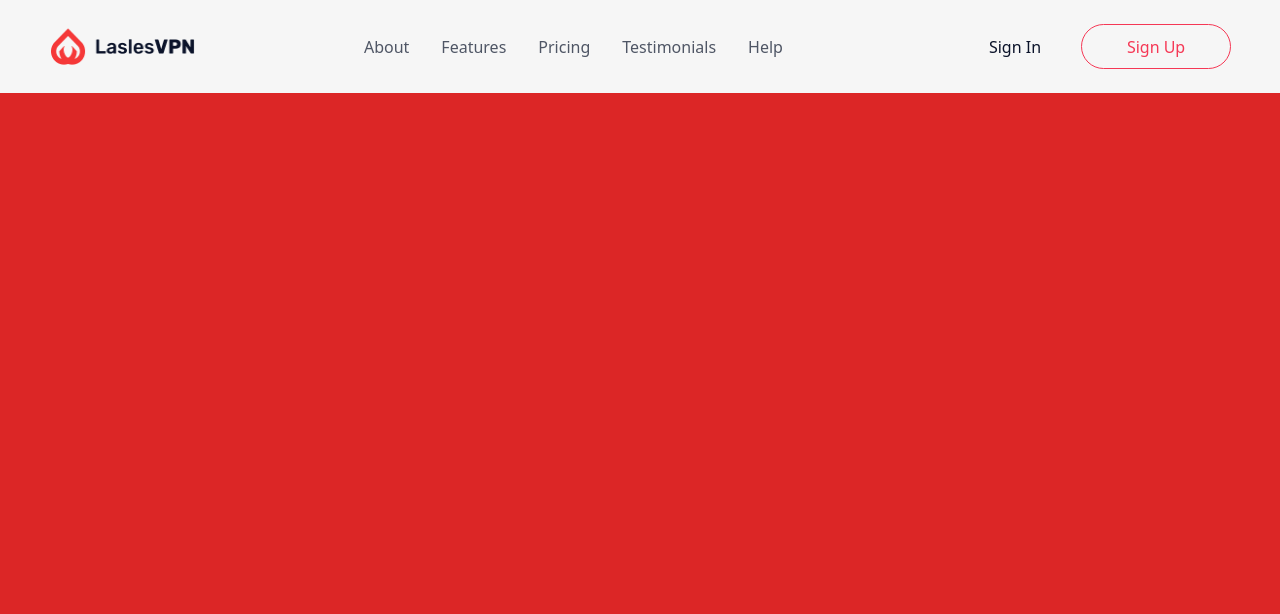
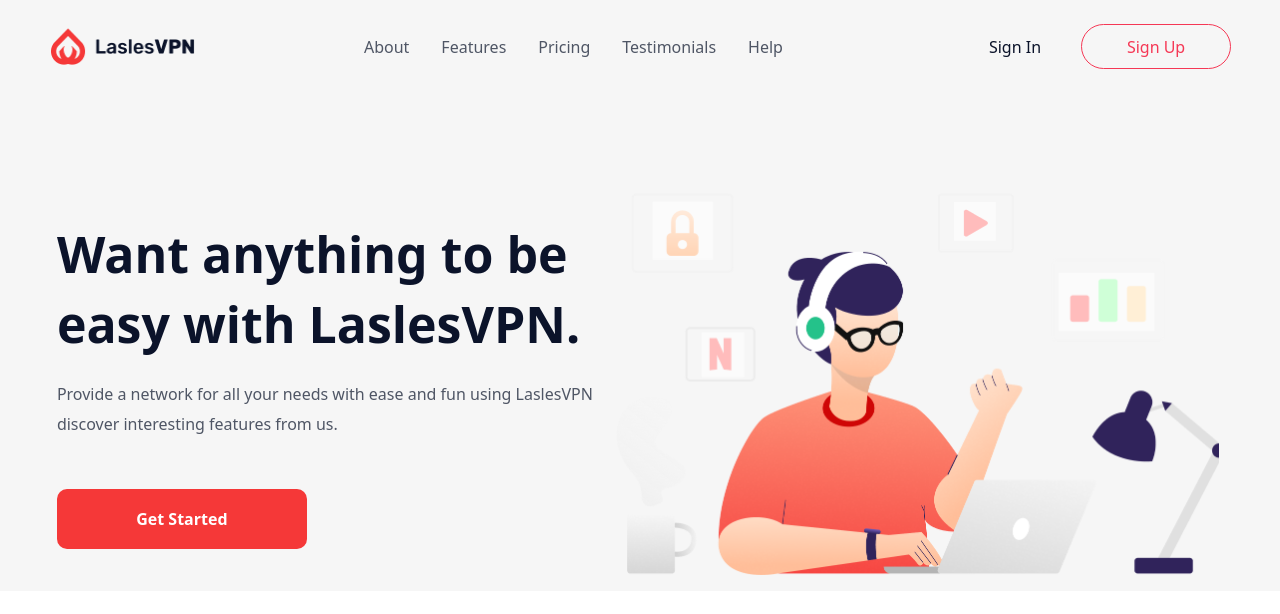
Before and after one commit to nordeeen/Landingpage-LaslesVPN, a React (Create React App) app: page / in a window 1280 px wide. Shown: the top 614 px of the page. Built offline with nearby package versions, Linux system fonts and the light colour scheme.

Commit message:
add About component

```diff
--- a/src/App.js
+++ b/src/App.js
@@ -1,10 +1,12 @@
 import React from 'react';
 import Header from 'components/Header';
+import About from 'components/About';
 
 function App() {
   return (
-    <div className="bg-red-600 w-full h-screen">
+    <div className="w-full h-screen">
       <Header />
+      <About />
     </div>
   );
 }
--- /dev/null
+++ b/src/components/About.js
@@ -0,0 +1,41 @@
+import React from 'react';
+import aboutHero from 'assets/ilustration/first-hero.png';
+
+const About = () => {
+  return (
+    <>
+      <section className="w-full h-auto bg-[#F6F6F6] pt-[100px] py-4">
+        <div className="flex justify-center">
+          <div className="flex flex-col justify-center">
+            <div className="w-[555px] h-[140px]">
+              <h2 className="text-[50px] font-bold leading-[70px] text-left text-[#0B132A]">
+                Want anything to be easy with LaslesVPN.
+              </h2>
+            </div>
+            <div className="w-[555px] h-[60px] mt-[20px]">
+              <p className="text-[16px] font-normal leading-[30px] text-[#4F5665]">
+                Provide a network for all your needs with ease and fun using LaslesVPN discover
+                interesting features from us.
+              </p>
+            </div>
+            <div className="mt-[50px] text-white">
+              <button className="w-[250px] h-[60px] bg-[#F53838] rounded-[10px] text-[16px] leading-[25px] font-bold">
+                Get Started
+              </button>
+            </div>
+          </div>
+
+          <div className="space-x-10">
+            <img
+              src={aboutHero}
+              alt="about-hero"
+              className="w-[38.203rem] h-[23.903rem] object-contain"
+            />
+          </div>
+        </div>
+      </section>
+    </>
+  );
+};
+
+export default About;
```
